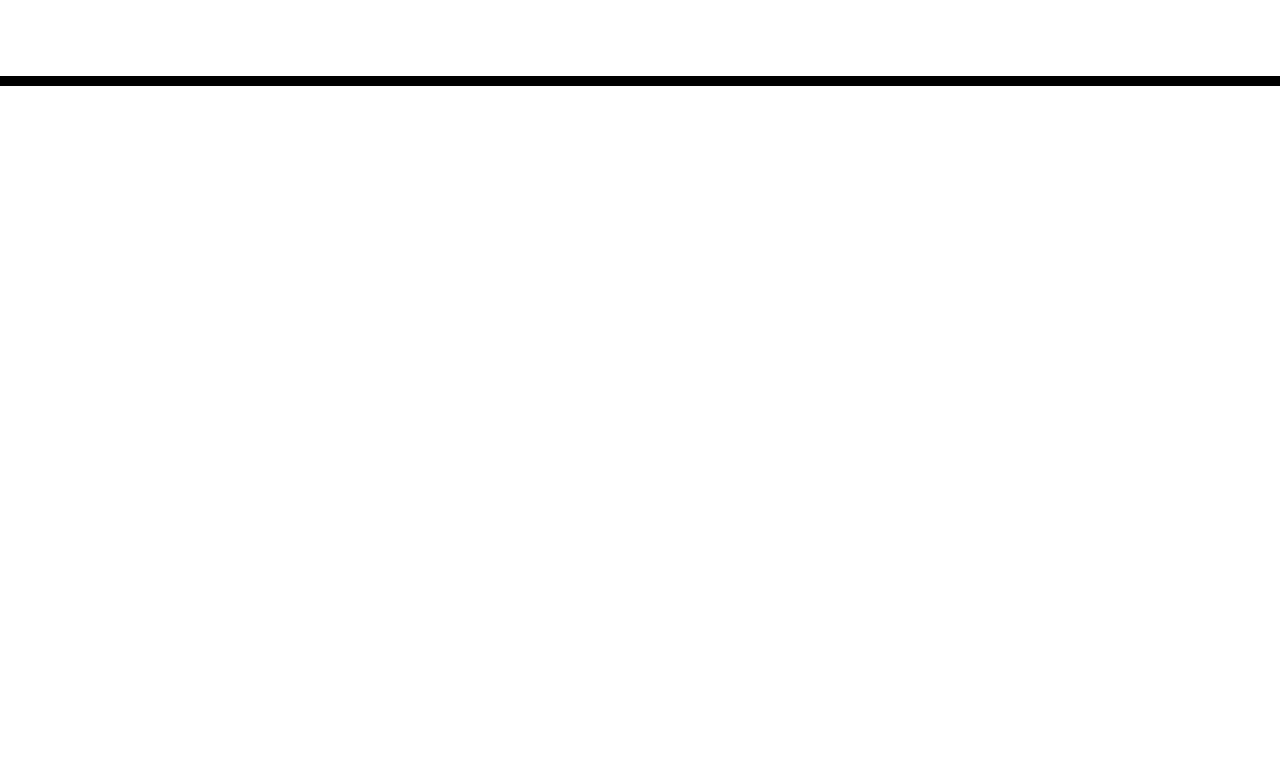
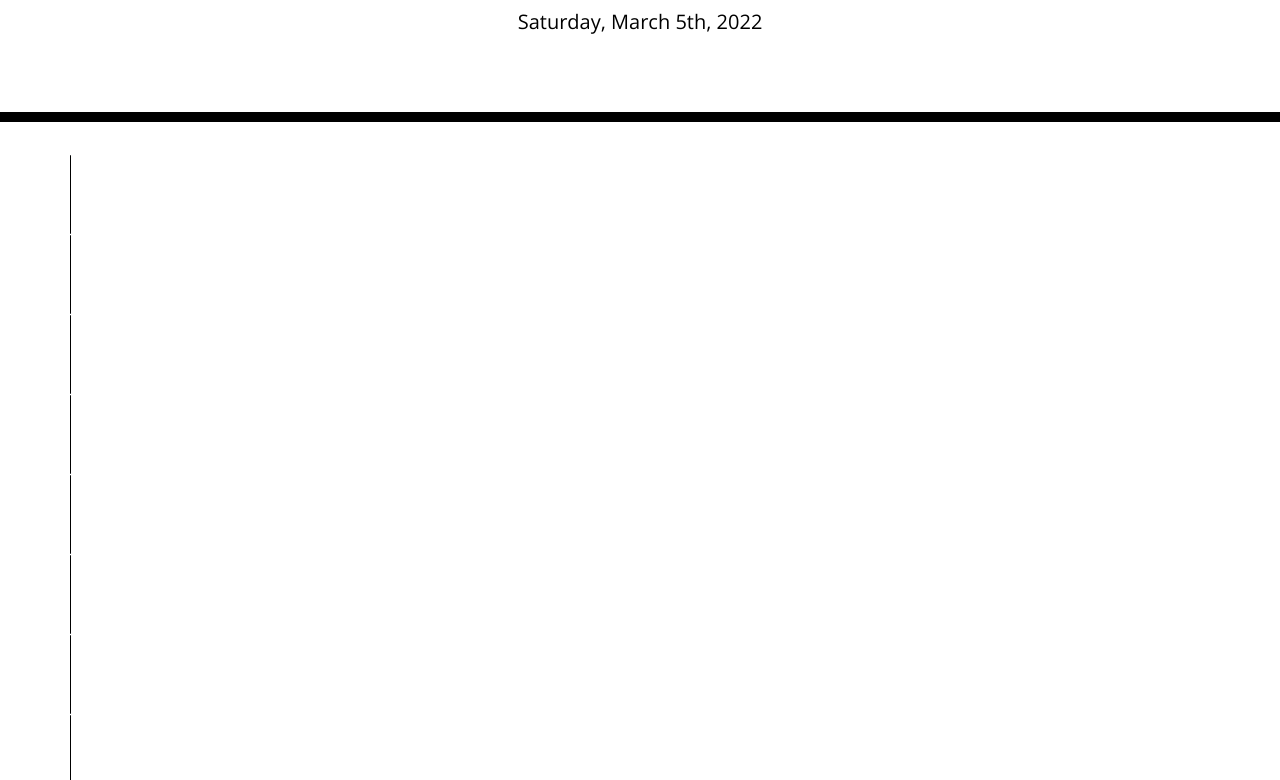
Before and after one commit to CarlBush/work-day-scheduler, a plain HTML site: page index.html in a window 1280 px wide. Shown: the part 182-962 px from the top of the page. Before the commit the page ends 800 px from the top, so only its background shows below. Drawn offline with nearby package versions, Linux system fonts and the light colour scheme; files that its build step writes are made by us from their sources.

Commit message:
loop try first

```diff
--- /dev/null
+++ b/assets/script.js
@@ -0,0 +1,24 @@
+var currentHour = moment().format("HH");
+var hour =["8AM", "9AM", "10AM", "11AM", "12PM", "1PM", "2PM", "3PM", "4PM", "5PM"]
+//display title current date
+document.getElementById("currentDay").textContent = moment().format("dddd, MMMM Do, YYYY")
+
+
+
+
+$(document).ready(function (){
+for (var i = 8; i < 17; i++){
+    var combineThreeContainer = $("<div>").addClass("time-block row");
+    var timeContainer = $("<div>").addClass("hour");
+    var taskContainer = $("<div>").addClass("description");
+    var saveContainer = $("<div>").addClass("saveBtn");
+    timeContainer.textContent = [i];
+    console.log(timeContainer);
+
+    $(combineThreeContainer).append(timeContainer, taskContainer, saveContainer);
+    $("#main-container").append(combineThreeContainer);
+
+
+};
+console.log(currentHour);
+});
--- a/index.html
+++ b/index.html
@@ -18,7 +18,7 @@
       href="https://fonts.googleapis.com/css?family=Open+Sans&display=swap"
       rel="stylesheet"
     />
-    <link rel="stylesheet" href="style.css" />
+    <link rel="stylesheet" href="./assets/style.css" />
     <title>Work Day Scheduler</title>
   </head>
 
@@ -28,11 +28,12 @@
       <p class="lead">A simple calendar app for scheduling your work day</p>
       <p id="currentDay" class="lead"></p>
     </header>
-    <div class="container">
+    <div id="main-container" class="container">
       <!-- Timeblocks go here -->
     </div>
 
     <script src="https://code.jquery.com/jquery-3.4.1.min.js"></script>
     <script src="https://cdnjs.cloudflare.com/ajax/libs/moment.js/2.24.0/moment.min.js"></script>
+    <script src="./assets/script.js"></script>
   </body>
 </html>
```
